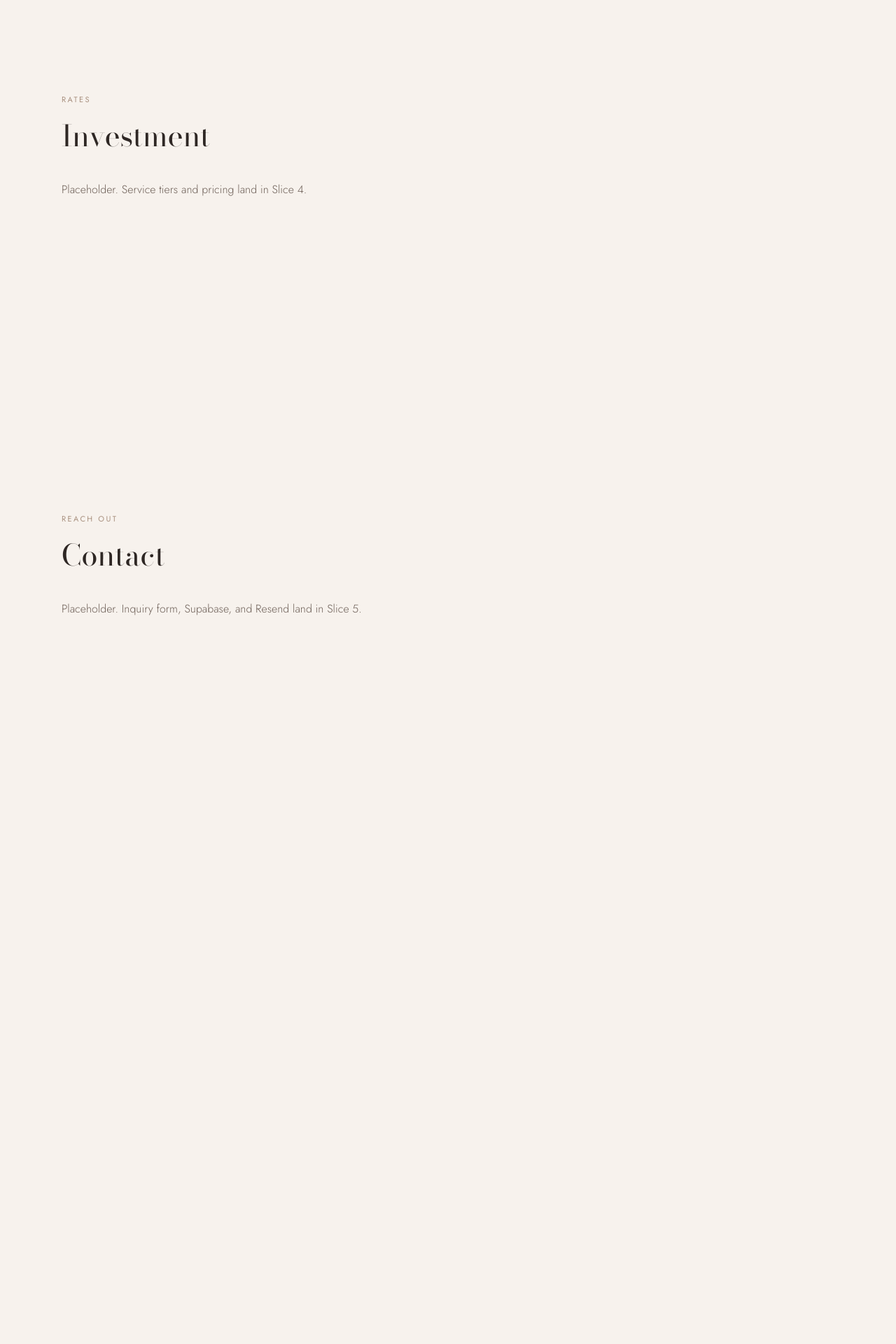
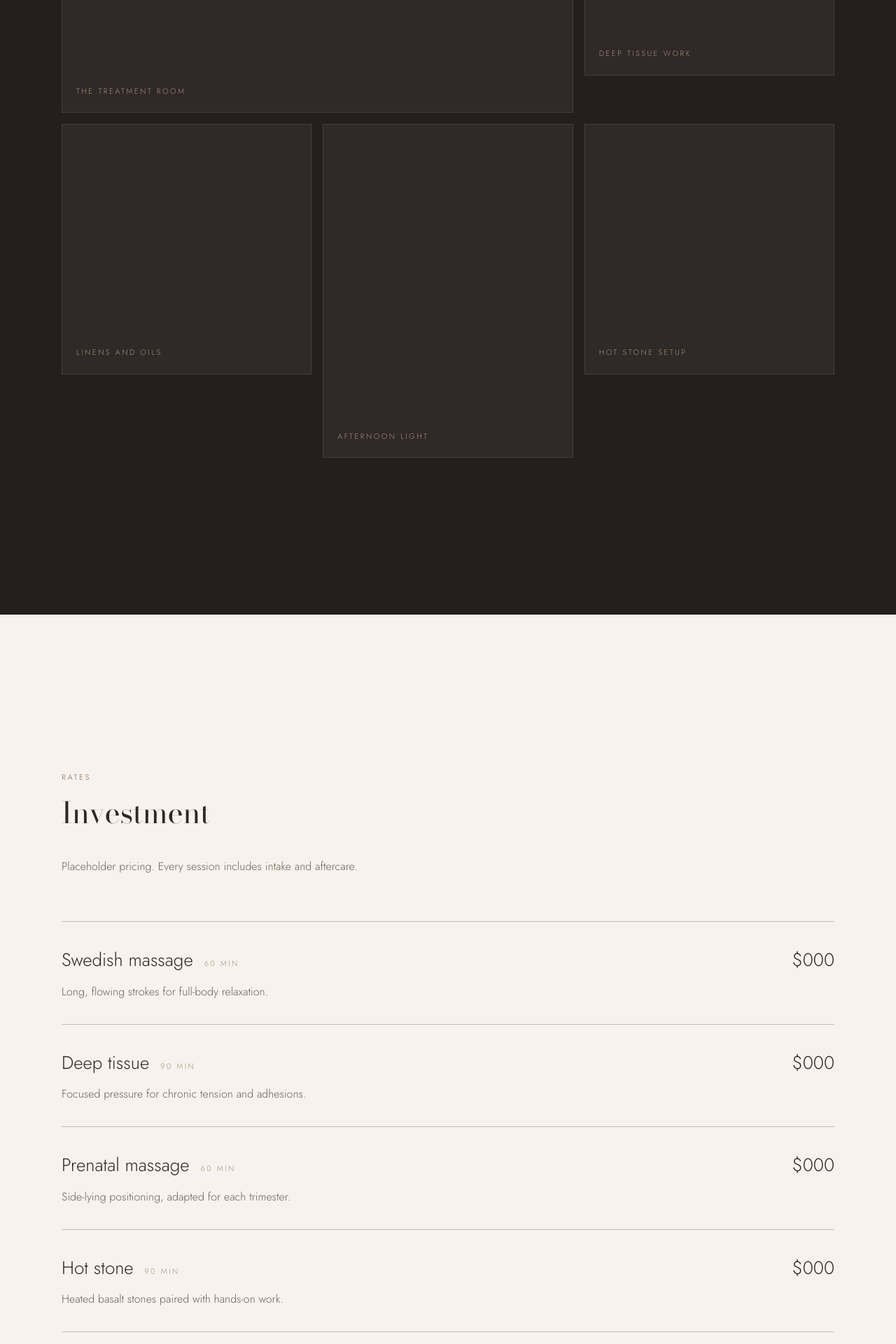
Before and after one commit to gracebotly/carmengem, a Next.js app: page / in a window 1280 px wide. Shown: the part 2080-4000 px from the top of the page at 70% size. Before the commit the page ends 3188 px from the top, so only its background shows below. Built offline with nearby package versions, Linux system fonts and the light colour scheme.

Commit message:
Add portfolio investment and wishlist content

```diff
--- a/app/layout.tsx
+++ b/app/layout.tsx
@@ -2,6 +2,7 @@ import type { Metadata } from "next";
 import { Bodoni_Moda, Jost } from "next/font/google";
 import "./globals.css";
 import Nav from "@/components/Nav";
+import Footer from "@/components/Footer";
 
 const bodoni = Bodoni_Moda({
   variable: "--font-bodoni",
@@ -30,6 +31,7 @@ export default function RootLayout({ children }: LayoutProps<"/">) {
       <body className="bg-shell text-ink font-body min-h-full flex flex-col">
         <Nav />
         {children}
+        <Footer />
       </body>
     </html>
   );
--- a/app/page.tsx
+++ b/app/page.tsx
@@ -1,4 +1,6 @@
 import Section from "@/components/Section";
+import PortfolioGrid from "@/components/PortfolioGrid";
+import InvestmentList from "@/components/InvestmentList";
 
 export default function Home() {
   return (
@@ -30,12 +32,18 @@ export default function Home() {
         <p>Placeholder. Brand story, values, and approach land in Slice 2.</p>
       </Section>
 
-      <Section id="portfolio" eyebrow="The work" title="Portfolio" tone="dark">
-        <p>Placeholder. Photo grid and session environments land in Slice 3.</p>
+      <Section id="portfolio" eyebrow="The work" title="Portfolio" tone="dark" wide>
+        <p className="max-w-lg">
+          Placeholder. Real photography replaces these tiles in a later slice.
+        </p>
+        <PortfolioGrid />
       </Section>
 
-      <Section id="investment" eyebrow="Rates" title="Investment">
-        <p>Placeholder. Service tiers and pricing land in Slice 4.</p>
+      <Section id="investment" eyebrow="Rates" title="Investment" wide>
+        <p className="max-w-lg">
+          Placeholder pricing. Every session includes intake and aftercare.
+        </p>
+        <InvestmentList />
       </Section>
 
       <Section id="contact" eyebrow="Reach out" title="Contact">
--- /dev/null
+++ b/app/wishlist/page.tsx
@@ -0,0 +1,43 @@
+import type { Metadata } from "next";
+import Link from "next/link";
+
+export const metadata: Metadata = {
+  title: "Wishlist — Carmen Rose",
+  robots: { index: false, follow: false },
+};
+
+const ITEMS = [
+  "Placeholder item one",
+  "Placeholder item two",
+  "Placeholder item three",
+];
+
+export default function Wishlist() {
+  return (
+    <main className="mx-auto w-full max-w-6xl flex-1 px-6 py-32 md:py-56">
+      <p className="eyebrow mb-5 text-sand">For the generous</p>
+      <h1 className="font-display text-[42px] leading-[1.08] md:text-[68px]">
+        Wishlist
+      </h1>
+      <p className="mt-7 max-w-lg text-base font-light leading-[1.75] text-stone">
+        Placeholder copy. Replace with a note in Carmen&rsquo;s voice.
+      </p>
+      <ul className="mt-16 max-w-lg border-t border-line">
+        {ITEMS.map((item) => (
+          <li
+            key={item}
+            className="border-b border-line py-6 text-base font-light text-stone"
+          >
+            {item}
+          </li>
+        ))}
+      </ul>
+      <Link
+        href="/"
+        className="eyebrow mt-16 inline-block border-b border-rose pb-1.5 text-ink transition-colors hover:text-rose"
+      >
+        Back to site
+      </Link>
+    </main>
+  );
+}
--- /dev/null
+++ b/components/Footer.tsx
@@ -0,0 +1,19 @@
+export default function Footer() {
+  return (
+    <footer className="border-t border-line bg-shell">
+      <div className="mx-auto flex max-w-6xl flex-col gap-8 px-6 py-16 sm:flex-row sm:items-end sm:justify-between">
+        <div>
+          <p className="font-body text-lg tracking-[0.08em] text-ink">
+            Carmen Rose
+          </p>
+          <p className="eyebrow mt-3 text-sand">
+            Bowie, Maryland &nbsp;·&nbsp; By appointment
+          </p>
+        </div>
+        <p className="eyebrow text-sand">
+          © {new Date().getFullYear()} Carmen Rose
+        </p>
+      </div>
+    </footer>
+  );
+}
--- /dev/null
+++ b/components/InvestmentList.tsx
@@ -0,0 +1,29 @@
+import { SERVICES } from "@/lib/services";
+
+export default function InvestmentList() {
+  return (
+    <ul className="mt-16 border-t border-line">
+      {SERVICES.map((service) => (
+        <li
+          key={service.id}
+          className="flex flex-col gap-2 border-b border-line py-8 sm:flex-row sm:items-baseline sm:justify-between sm:gap-10"
+        >
+          <div className="max-w-md">
+            <div className="flex items-baseline gap-4">
+              <h3 className="text-[20px] text-ink md:text-[26px]">
+                {service.name}
+              </h3>
+              <span className="eyebrow text-sand">{service.duration}</span>
+            </div>
+            <p className="mt-2 text-base font-light leading-[1.75] text-stone">
+              {service.description}
+            </p>
+          </div>
+          <span className="shrink-0 text-[20px] text-ink md:text-[26px]">
+            {service.price}
+          </span>
+        </li>
+      ))}
+    </ul>
+  );
+}
--- /dev/null
+++ b/components/PortfolioGrid.tsx
@@ -0,0 +1,35 @@
+import Image from "next/image";
+import { PORTFOLIO } from "@/lib/portfolio";
+
+const SPAN: Record<string, string> = {
+  wide: "sm:col-span-2 aspect-[16/9]",
+  tall: "sm:row-span-2 aspect-[3/4]",
+  square: "aspect-square",
+};
+
+export default function PortfolioGrid() {
+  return (
+    <ul className="mt-16 grid grid-cols-1 gap-4 sm:grid-cols-2 lg:grid-cols-3">
+      {PORTFOLIO.map((item) => (
+        <li
+          key={item.id}
+          className={`relative overflow-hidden ${SPAN[item.span]}`}
+        >
+          {item.src ? (
+            <Image
+              src={item.src}
+              alt={item.caption}
+              fill
+              sizes="(max-width: 640px) 100vw, (max-width: 1024px) 50vw, 33vw"
+              className="object-cover"
+            />
+          ) : (
+            <div className="flex h-full w-full items-end border border-shell/10 bg-shell/5 p-5">
+              <span className="eyebrow text-sand">{item.caption}</span>
+            </div>
+          )}
+        </li>
+      ))}
+    </ul>
+  );
+}
--- a/components/Section.tsx
+++ b/components/Section.tsx
@@ -8,6 +8,7 @@ type SectionProps = {
   eyebrow?: string;
   title: string;
   tone?: "light" | "dark";
+  wide?: boolean;
   children: ReactNode;
 };
 
@@ -16,6 +17,7 @@ export default function Section({
   eyebrow,
   title,
   tone = "light",
+  wide = false,
   children,
 }: SectionProps) {
   const dark = tone === "dark";
@@ -45,9 +47,9 @@ export default function Section({
           {title}
         </h2>
         <div
-          className={`mt-10 max-w-lg text-base font-light leading-[1.75] ${
-            dark ? "text-sand" : "text-stone"
-          }`}
+          className={`mt-10 text-base font-light leading-[1.75] ${
+            wide ? "" : "max-w-lg"
+          } ${dark ? "text-sand" : "text-stone"}`}
         >
           {children}
         </div>
--- /dev/null
+++ b/lib/portfolio.ts
@@ -0,0 +1,14 @@
+export type PortfolioItem = {
+  id: string;
+  caption: string;
+  src: string | null;
+  span: "wide" | "tall" | "square";
+};
+
+export const PORTFOLIO: PortfolioItem[] = [
+  { id: "room", caption: "The treatment room", src: null, span: "wide" },
+  { id: "hands", caption: "Deep tissue work", src: null, span: "square" },
+  { id: "linens", caption: "Linens and oils", src: null, span: "square" },
+  { id: "light", caption: "Afternoon light", src: null, span: "tall" },
+  { id: "detail", caption: "Hot stone setup", src: null, span: "square" },
+];
--- /dev/null
+++ b/lib/services.ts
@@ -0,0 +1,38 @@
+export type Service = {
+  id: string;
+  name: string;
+  duration: string;
+  description: string;
+  price: string;
+};
+
+export const SERVICES: Service[] = [
+  {
+    id: "swedish",
+    name: "Swedish massage",
+    duration: "60 min",
+    description: "Long, flowing strokes for full-body relaxation.",
+    price: "$000",
+  },
+  {
+    id: "deep-tissue",
+    name: "Deep tissue",
+    duration: "90 min",
+    description: "Focused pressure for chronic tension and adhesions.",
+    price: "$000",
+  },
+  {
+    id: "prenatal",
+    name: "Prenatal massage",
+    duration: "60 min",
+    description: "Side-lying positioning, adapted for each trimester.",
+    price: "$000",
+  },
+  {
+    id: "hot-stone",
+    name: "Hot stone",
+    duration: "90 min",
+    description: "Heated basalt stones paired with hands-on work.",
+    price: "$000",
+  },
+];
```
